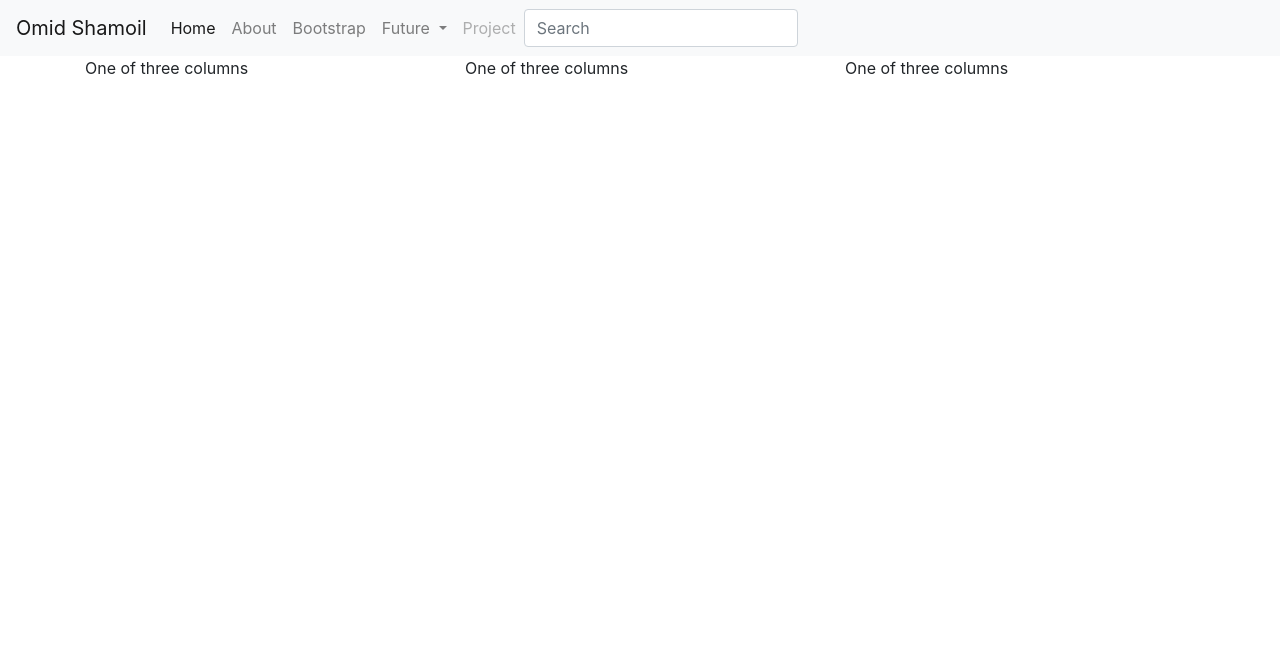
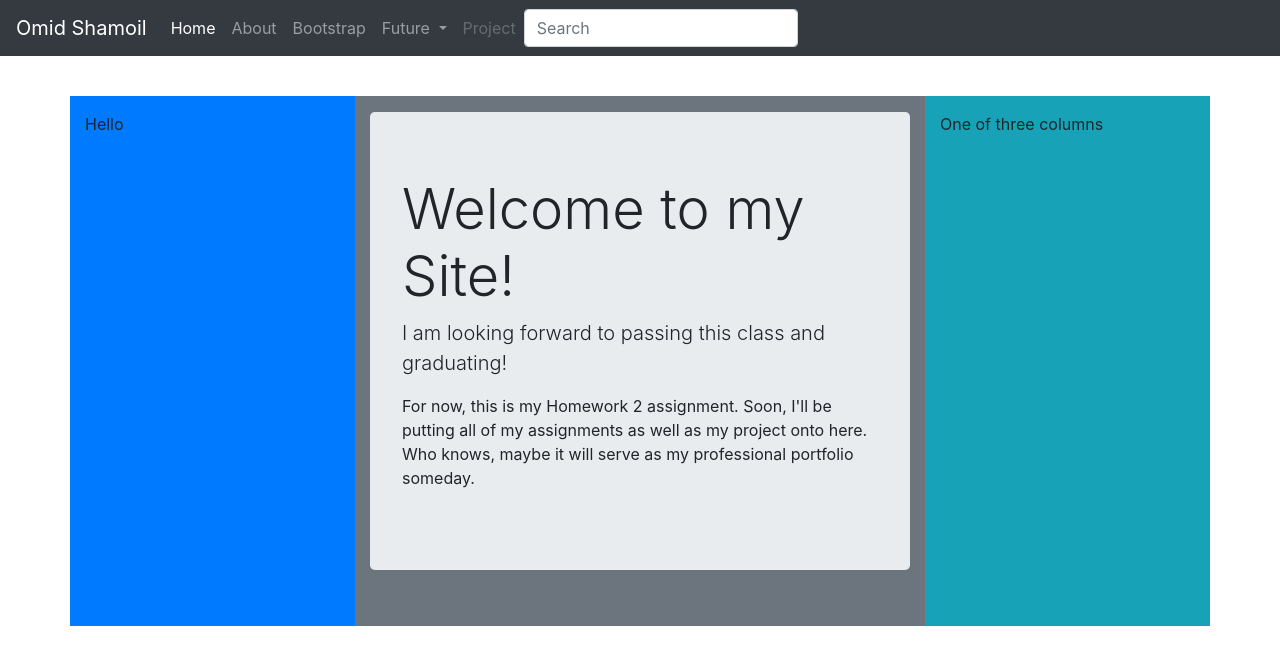
Before and after one commit to dromid21/homework2, a website: page website/index.html in a window 1280 px wide. Drawn offline with nearby package versions, Linux system fonts and the light colour scheme.

Commit message:
Fixed navbar, colors added for design purposes.

```diff
--- a/website/index.html
+++ b/website/index.html
@@ -11,10 +11,11 @@
         crossorigin="anonymous">
 
     <title>Homework 2</title>
+
 </head>
 
 <body>
-    <nav class="navbar navbar-expand-md navbar-light bg-light">
+    <nav class="navbar fixed-top navbar-expand-md navbar-dark bg-dark">
         <a class="navbar-brand" href="#">Omid Shamoil</a>
         <button class="navbar-toggler" type="button" data-toggle="collapse" data-target="#navbarTogglerDemo02" aria-controls="navbarTogglerDemo02"
             aria-expanded="false" aria-label="Toggle navigation">
@@ -54,28 +55,62 @@
             </ul>
         </div>
     </nav>
+</br>
+</br>
+</br>
+</br>
     <div class="container">
         <div class="row">
-            <div class="col-sm">
-                One of three columns
+            <div class="col-3 bg-primary pt-3">
+                Hello
             </div>
-            <div class="col-sm">
-                One of three columns
+            <div class="col-6 bg-secondary pt-3">
+                <div class="jumbotron">
+                    <h1 class="display-4">Welcome to my Site!</h1>
+                    <p class="lead">I am looking forward to passing this class
+                        and graduating!
+                    </p>
+                    <p>For now, this is my Homework 2 assignment. Soon, I'll be putting
+                        all of my assignments as well as my project onto here. Who knows, maybe it
+                        will serve as my professional portfolio someday.
+                    </p>
+                </div>
+            </br>
             </div>
-            <div class="col-sm">
+            <div class="col-3 bg-info pt-3">
                 One of three columns
             </div>
         </div>
     </div>
+</br>
+</br>
+</br>
+</br>
+</br>
+</br>
+</br>
+</br>
+</br>
+</br>
+</br>
+</br>
+</br>
+</br>
+</br>
+</br>
+</br>
+</br>
 
-    <!-- Optional JavaScript -->
-    <!-- jQuery first, then Popper.js, then Bootstrap JS -->
-    <script src="https://code.jquery.com/jquery-3.2.1.slim.min.js" integrity="sha384-KJ3o2DKtIkvYIK3UENzmM7KCkRr/rE9/Qpg6aAZGJwFDMVNA/GpGFF93hXpG5KkN"
-        crossorigin="anonymous"></script>
-    <script src="https://cdnjs.cloudflare.com/ajax/libs/popper.js/1.12.9/umd/popper.min.js" integrity="sha384-ApNbgh9B+Y1QKtv3Rn7W3mgPxhU9K/ScQsAP7hUibX39j7fakFPskvXusvfa0b4Q"
-        crossorigin="anonymous"></script>
-    <script src="https://maxcdn.bootstrapcdn.com/bootstrap/4.0.0/js/bootstrap.min.js" integrity="sha384-JZR6Spejh4U02d8jOt6vLEHfe/JQGiRRSQQxSfFWpi1MquVdAyjUar5+76PVCmYl"
-        crossorigin="anonymous"></script>
+
 </body>
 
+    <script src="https://code.jquery.com/jquery-3.2.1.slim.min.js" integrity="sha384-KJ3o2DKtIkvYIK3UENzmM7KCkRr/rE9/Qpg6aAZGJwFDMVNA/GpGFF93hXpG5KkN"
+    crossorigin="anonymous"></script>
+    <script src="https://cdnjs.cloudflare.com/ajax/libs/popper.js/1.12.9/umd/popper.min.js" integrity="sha384-ApNbgh9B+Y1QKtv3Rn7W3mgPxhU9K/ScQsAP7hUibX39j7fakFPskvXusvfa0b4Q"
+    crossorigin="anonymous"></script>
+    <script src="https://maxcdn.bootstrapcdn.com/bootstrap/4.0.0/js/bootstrap.min.js" integrity="sha384-JZR6Spejh4U02d8jOt6vLEHfe/JQGiRRSQQxSfFWpi1MquVdAyjUar5+76PVCmYl"
+    crossorigin="anonymous"></script>
+
+
+
 </html>
```
Also changed, not shown: website/page2/index.html (+1 -1 lines), website/page3/index.html (+1 -1 lines).
